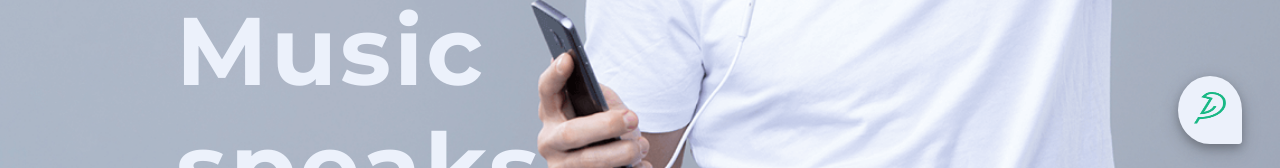
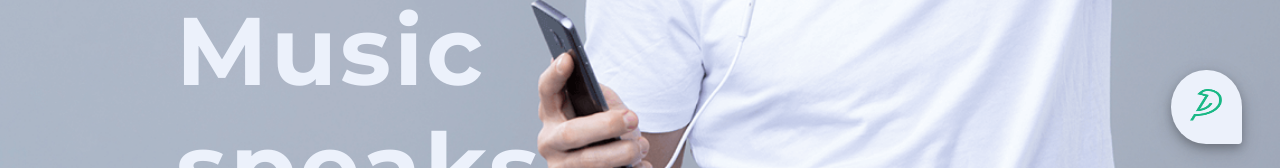
Before and after one commit to xenomech/Chat_ui, a React (Create React App) app: page / in a window 1280 px wide. Shown: the part 632-800 px from the top of the page. Built offline with nearby package versions, Linux system fonts and the light colour scheme.

Commit message:
✨ fixes

```diff
--- a/src/components/Chat/chat.css
+++ b/src/components/Chat/chat.css
@@ -2,7 +2,7 @@
 
 .chat-icon {
   background-color: #ecf1fb;
-  padding: 1rem;
+  padding: 1.2rem;
   position: absolute;
   right: 3%;
   bottom: 3%;
@@ -10,6 +10,7 @@
   z-index: 1;
   box-shadow: 0 4px 8px 0 rgba(0, 0, 0, 0.2), 0 6px 20px 0 rgba(0, 0, 0, 0.19);
   animation: slidein 0.5s;
+  cursor: pointer;
 }
 
 @keyframes slidein {
```
